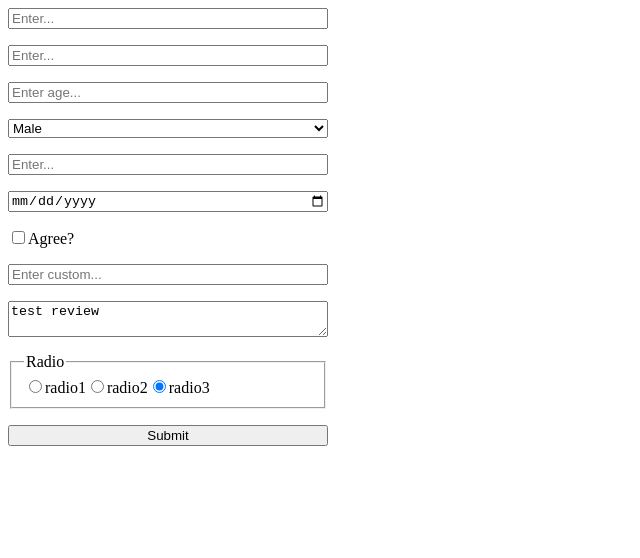
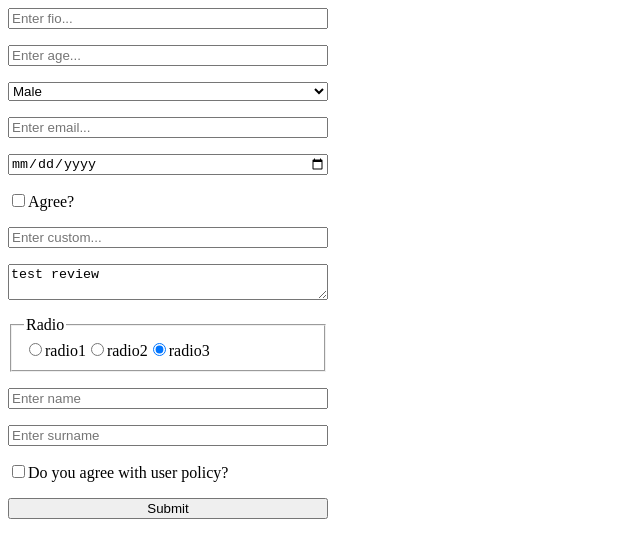
Before and after one commit to badj93/react-form-builder, a React (Vite) app: page / in a window 1280 px wide. Shown: the top 558 px of the page, without its empty margins (0-640 px from the left). Built offline with nearby package versions, Linux system fonts and the light colour scheme.

Commit message:
feat: return changed state. reset form state.

```diff
--- a/src/app/app.tsx
+++ b/src/app/app.tsx
@@ -1,12 +1,18 @@
 import { FormCraft } from '../form-craft.tsx';
-import type { FormCraftOnChange } from '../types.ts';
+import type { FormCraftOnChange, ValidationErrors } from '../types.ts';
 import { FIELDS, VALIDATION_RULES } from './constants.tsx';
 import './app.css';
 
 export function App() {
-  const submit = async (data: any, errors: any) => {
+  const submit = async (
+    state: any,
+    payload: any,
+    errors: ValidationErrors | null
+  ) => {
+    console.log('state', state);
+    console.log('payload', payload);
     console.log('errors', errors);
-    console.log('data', data);
+    return payload;
   };
 
   const onChange = ({ field, value }: FormCraftOnChange) => {
@@ -19,7 +25,7 @@ export function App() {
       className="form"
       fields={FIELDS}
       state={{
-        name: null,
+        fio: null,
         email: null,
         review: 'test review',
         radio: 'radio3',
--- a/src/app/constants.tsx
+++ b/src/app/constants.tsx
@@ -1,8 +1,7 @@
 import type { FormCraftField, ValidationRules } from '../types.ts';
 
 export const FIELDS: FormCraftField[] = [
-  { name: 'name', type: 'text', placeholder: 'Enter...' },
-  { name: 'surname', type: 'text', placeholder: 'Enter...' },
+  { name: 'fio', type: 'text', placeholder: 'Enter fio...' },
   { name: 'age', type: 'text', placeholder: 'Enter age...' },
   {
     name: 'sex',
@@ -13,9 +12,13 @@ export const FIELDS: FormCraftField[] = [
       { value: 'female', label: 'Female' },
     ],
   },
-  { name: 'email', type: 'text', placeholder: 'Enter...' },
-  { name: 'birthday', type: 'date', placeholder: 'Enter...' },
-  { name: 'agree', type: 'checkbox', placeholder: 'Agree?' },
+  { name: 'email', type: 'text', placeholder: 'Enter email...' },
+  { name: 'birthday', type: 'date', placeholder: 'Enter birthday...' },
+  {
+    name: 'agree',
+    type: 'checkbox',
+    placeholder: 'Agree?',
+  },
   {
     name: 'custom',
     type: 'text',
@@ -33,21 +36,43 @@ export const FIELDS: FormCraftField[] = [
     options: ['radio1', 'radio2', 'radio3'],
     placeholder: 'Radio',
   },
+  {
+    name: 'group example',
+    type: 'group',
+    className: 'css class',
+    group: [
+      {
+        name: 'name',
+        type: 'text',
+        placeholder: 'Enter name',
+      },
+      {
+        name: 'surname',
+        type: 'text',
+        placeholder: 'Enter surname',
+      },
+      {
+        name: 'agree_with_policy',
+        type: 'checkbox',
+        placeholder: 'Do you agree with user policy?',
+      },
+    ],
+  },
 ];
 
 export const VALIDATION_RULES: ValidationRules = {
-  name: {
+  fio: {
     required: {
       value: true,
-      message: 'Name is required',
+      message: 'Fio is required',
     },
     maxLength: {
       value: 10,
-      message: 'Name is too long',
+      message: 'Fio is too long',
     },
     minLength: {
       value: 1,
-      message: 'Name is too short',
+      message: 'Fio is too short',
     },
   },
   email: {
--- a/src/form-craft.tsx
+++ b/src/form-craft.tsx
@@ -9,7 +9,6 @@ import {
 import type {
   FormCraftField,
   FormCraftOnChange,
-  ValidationErrors,
   ValidationRules,
 } from './types';
 import { useForm } from './use-form.ts';
@@ -17,7 +16,7 @@ import { Checkbox, Input, Radio, Select, TextArea } from './form-elements';
 
 interface FormCraftProps {
   fields: FormCraftField[];
-  submit: (data: any, errors: ValidationErrors | null) => Promise<void>;
+  submit: Parameters<typeof useForm>[0];
   state: any;
   btnSubmit?: ReactNode;
   className?: string;
@@ -60,8 +59,12 @@ export function FormCraft({
     return <ControlComponent key={f.name} {...f} />;
   };
 
-  const renderFields = () => {
-    return fields.map(({ control, ...f }) => {
+  const renderFields = (groupFields?: FormCraftField[]): any => {
+    return (
+      groupFields instanceof Array && groupFields?.length > 0
+        ? groupFields
+        : fields
+    ).map(({ control, ...f }) => {
       if (f.type === 'select') {
         if (control) {
           return renderControl(control, f);
@@ -72,7 +75,6 @@ export function FormCraft({
             key={f.name}
             f={f}
             onChange={onChange ? onChangeHandler : f.onChange}
-            defaultValue={formState[f.name]}
           />
         );
       }
@@ -122,6 +124,14 @@ export function FormCraft({
         );
       }
 
+      if (
+        f.type === 'group' &&
+        f.group instanceof Array &&
+        f.group.length > 0
+      ) {
+        return renderFields(f.group);
+      }
+
       if (control) {
         return renderControl(control, f);
       }
@@ -130,7 +140,9 @@ export function FormCraft({
         <Input
           f={f}
           onChange={onChange ? onChangeHandler : f.onChange}
-          defaultValue={formState[f.name]}
+          defaultValue={
+            formState && f.name in formState ? formState[f.name] : undefined
+          }
           key={f.name}
         />
       );
--- a/src/form-elements/checkbox.tsx
+++ b/src/form-elements/checkbox.tsx
@@ -12,8 +12,8 @@ export function Checkbox({
   ...props
 }: CheckboxProps) {
   return (
-    <label key={name} htmlFor={name}>
-      <input id={name} onChange={onChange} {...rest} {...props} />
+    <label htmlFor={name}>
+      <input id={name} onChange={onChange} name={name} {...rest} {...props} />
       <span>{placeholder}</span>
     </label>
   );
--- a/src/use-form.ts
+++ b/src/use-form.ts
@@ -1,28 +1,34 @@
 import { useActionState, useState } from 'react';
-import type { ValidationRules, ValidationErrors } from './types.ts';
+import type {
+  HandleSubmit,
+  ValidationErrors,
+  ValidationRules,
+} from './types.ts';
 import { validateField } from './helpers';
 
-interface FormProps<T> {
-  formAction: () => void;
+interface FormProps<STATE, PAYLOAD> {
+  formAction: (payload: PAYLOAD) => void;
   pending: boolean;
-  formState: T;
+  formState: STATE;
   errors: ValidationErrors | null;
 }
 
-export function useForm<T extends Record<string, any>>(
-  handleSubmit: (data: T, errors: ValidationErrors | null) => Promise<void>,
-  initialState: Awaited<T>,
+export function useForm<STATE, PAYLOAD>(
+  handleSubmit: HandleSubmit<STATE>,
+  initialState: Awaited<STATE>,
   validationRules?: ValidationRules
-): FormProps<T> {
-  const [formState, formAction, pending] = useActionState<T>(
-    // @ts-ignore
+): FormProps<STATE, PAYLOAD> {
+  const [formState, formAction, pending] = useActionState<STATE, PAYLOAD>(
     onSubmit,
     initialState
   );
   const [errors, setErrors] = useState<ValidationErrors | null>(null);
 
-  async function onSubmit(_previousState: T, formData: FormData): Promise<T> {
-    const fieldValues = Object.fromEntries(formData) as T;
+  async function onSubmit(
+    state: Awaited<STATE>,
+    payload: PAYLOAD
+  ): Promise<STATE> {
+    const fieldValues = Object.fromEntries(payload as any) as PAYLOAD;
     let errors: ValidationErrors | null = null;
 
     if (validationRules && Object.keys(validationRules).length > 0) {
@@ -33,9 +39,15 @@ export function useForm<T extends Record<string, any>>(
 
     setErrors(errors);
 
-    await handleSubmit(fieldValues, errors);
+    const result = (await handleSubmit(
+      state,
+      Object.fromEntries(payload as any) as PAYLOAD,
+      errors
+    )) as Promise<STATE>;
 
-    return fieldValues;
+    if (result) return result;
+
+    return state;
   }
 
   return {
```
Also changed, not shown: src/types.ts (+8 -0 lines), 1 other file (tests, documents, lock files or other folders).
